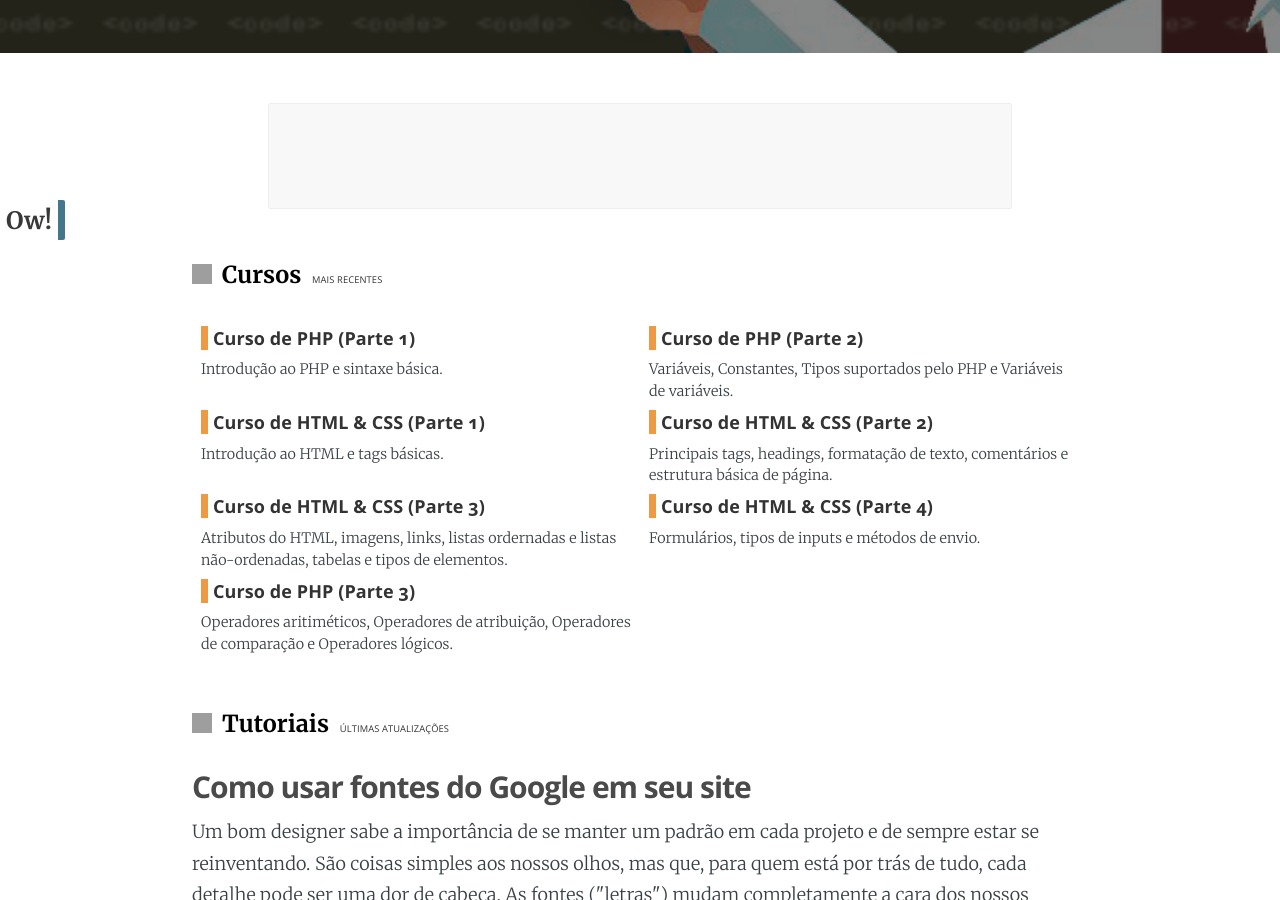
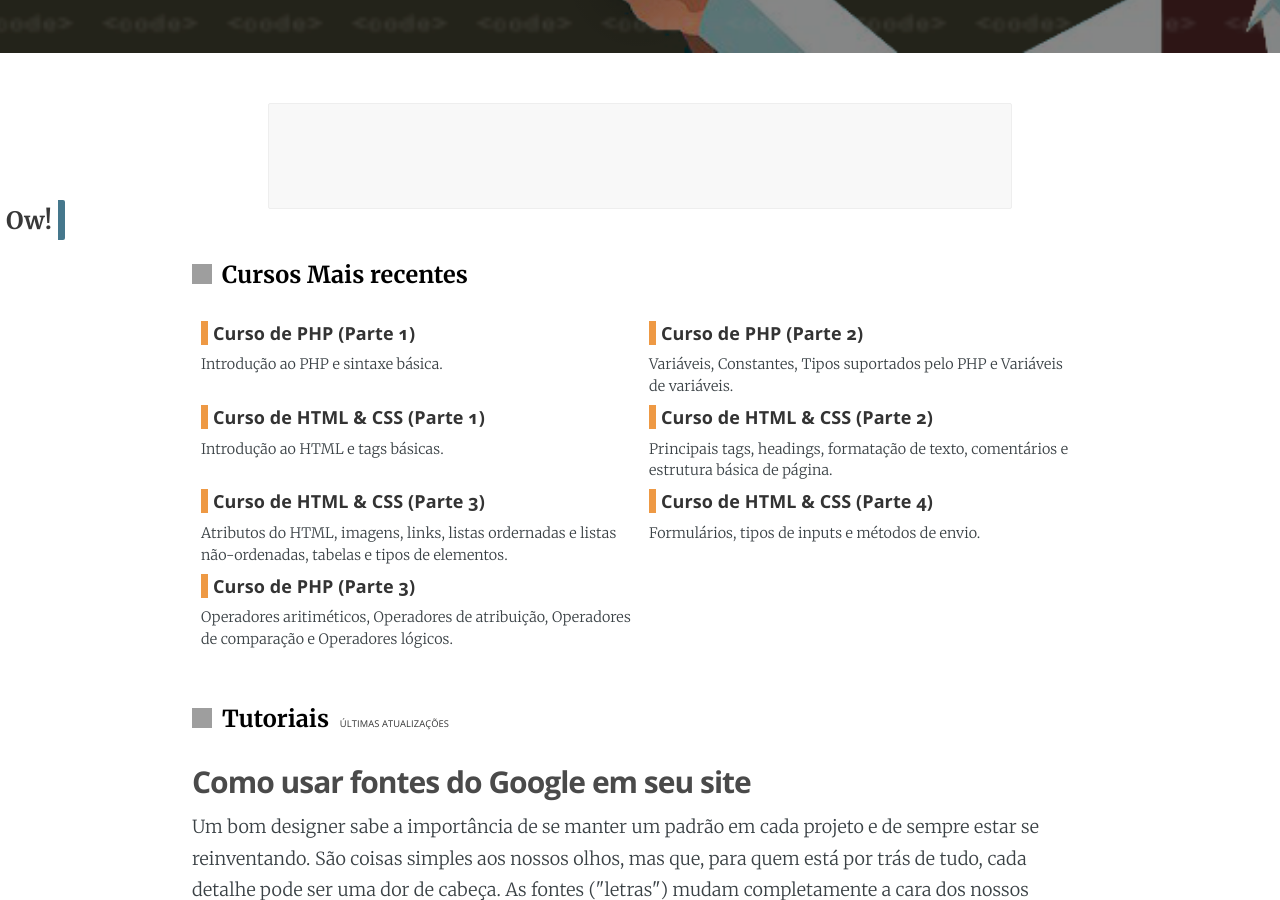
Before and after one commit to EnVolte/envolte.github.io, a Jekyll site: the page built from index.html, in a window 1280 px wide and 900 px high, scrolled down 532 px. Built offline with Jekyll 4.4.1, drawn with Linux system fonts in a browser that asks for light colours; the list of posts is cut into pages by our own code; grey boxes are pictures that could not be loaded.

Commit message:
Update index.html

```diff
--- a/index.html
+++ b/index.html
@@ -56,7 +56,7 @@ about: 'about.html'
 
 
 	<section id="alin">
-	<div class="titlep"><span class="ico" style="background-image: url('https://raw.githubusercontent.com/google/material-design-icons/master/action/2x_web/ic_code_black_48dp.png');"></span> Cursos <a href="#" style="margin: 0px 0px 3px 5px; font-weight: normal; font-size: 0.4em; font-family: Open Sans; text-transform: uppercase; color: #333;">Mais recentes</a></div>
+	<div class="titlep"><span class="ico" style="background-image: url('https://raw.githubusercontent.com/google/material-design-icons/master/action/2x_web/ic_code_black_48dp.png');"></span> Cursos Mais recentes</a></div>
 
 	<ul id="curso">
   {% for curso in site.cursos %}
```
